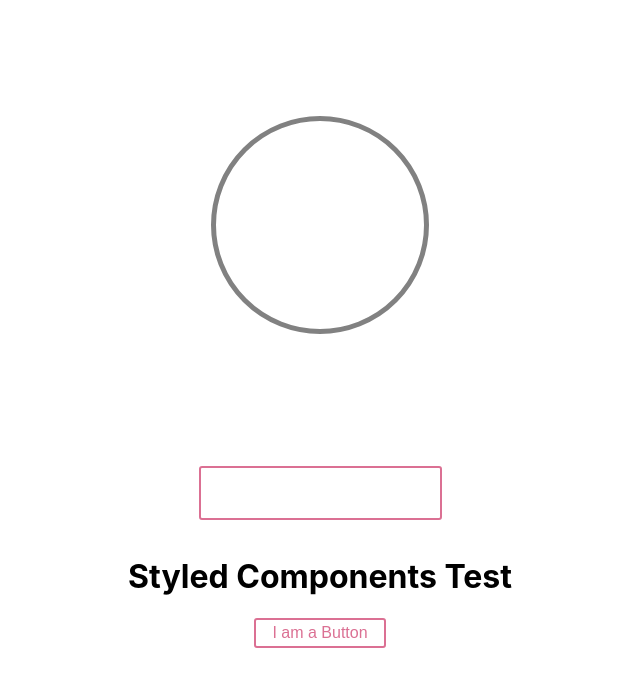
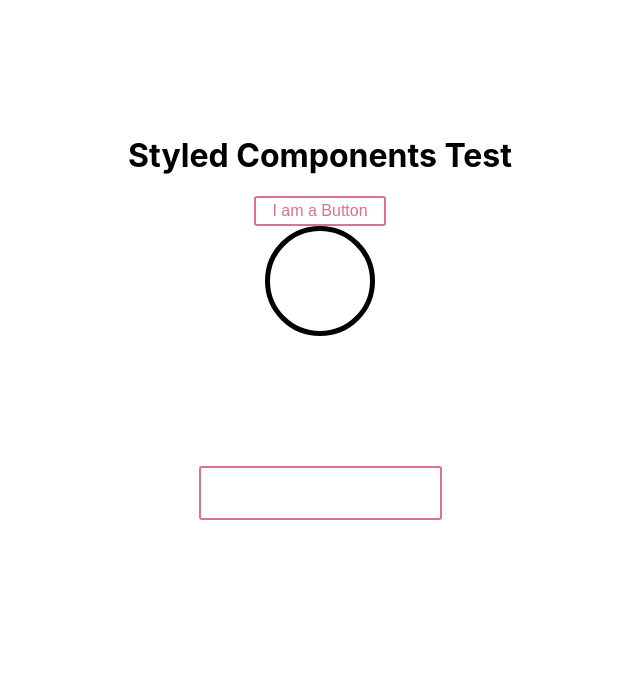
Before and after one commit to moetichentuf/Workshop, a React (Create React App) app: page / in a window 1280 px wide. Shown: the top 686 px of the page, without its empty margins (320-960 px from the left). Built offline with nearby package versions, Linux system fonts and the light colour scheme.

Commit message:
adding animation examples

```diff
--- a/src/App.js
+++ b/src/App.js
@@ -3,19 +3,19 @@ import styled, { keyframes } from 'styled-components'
 import './App.css';
 const breatheAnimation = keyframes`
  0% { height: 100px; width: 100px; }
- 30% { height: 400px; width: 400px; opacity: 1 }
- 40% { height: 405px; width: 405px; opacity: 0.3; }
- 100% { height: 100px; width: 100px; opacity: 0.6; }
+ 30% { height: 100px; width: 100px; opacity: 1 }
+ 40% { height: 205px; width: 205px; opacity: 1; }
+ 100% { height: 100px; width: 100px; opacity: 1; }
 `
 const Circle = styled.div`
- height: 100px;
- width: 100px;
+ height: 10%;
+ width: 10%;
  border-style: solid;
  border-width: 5px;
  border-radius: 50%;
  border-color: black;
  animation-name: ${breatheAnimation};
- animation-duration: 8s;
+ animation-duration: 1s;
  animation-iteration-count: infinite;
 `
 const Container = styled.div`
@@ -53,6 +53,7 @@ const Input = styled.input.attrs(props => ({
   border: 2px solid palevioletred;
   border-radius: 3px;
 
+
   /* here we use the dynamically computed prop */
   margin: ${props => props.size};
   padding: ${props => props.size};
@@ -61,12 +62,13 @@ function App() {
   return (
     <div>
       <Container>
+      <h1>Styled Components Test</h1>
+
+      <Button>I am a Button</Button>
    <Circle />
   </Container>
       <Input></Input>
-      <h1>Styled Components Test</h1>
 
-      <Button>I am a Button</Button>
     </div>
   );
 }
```
